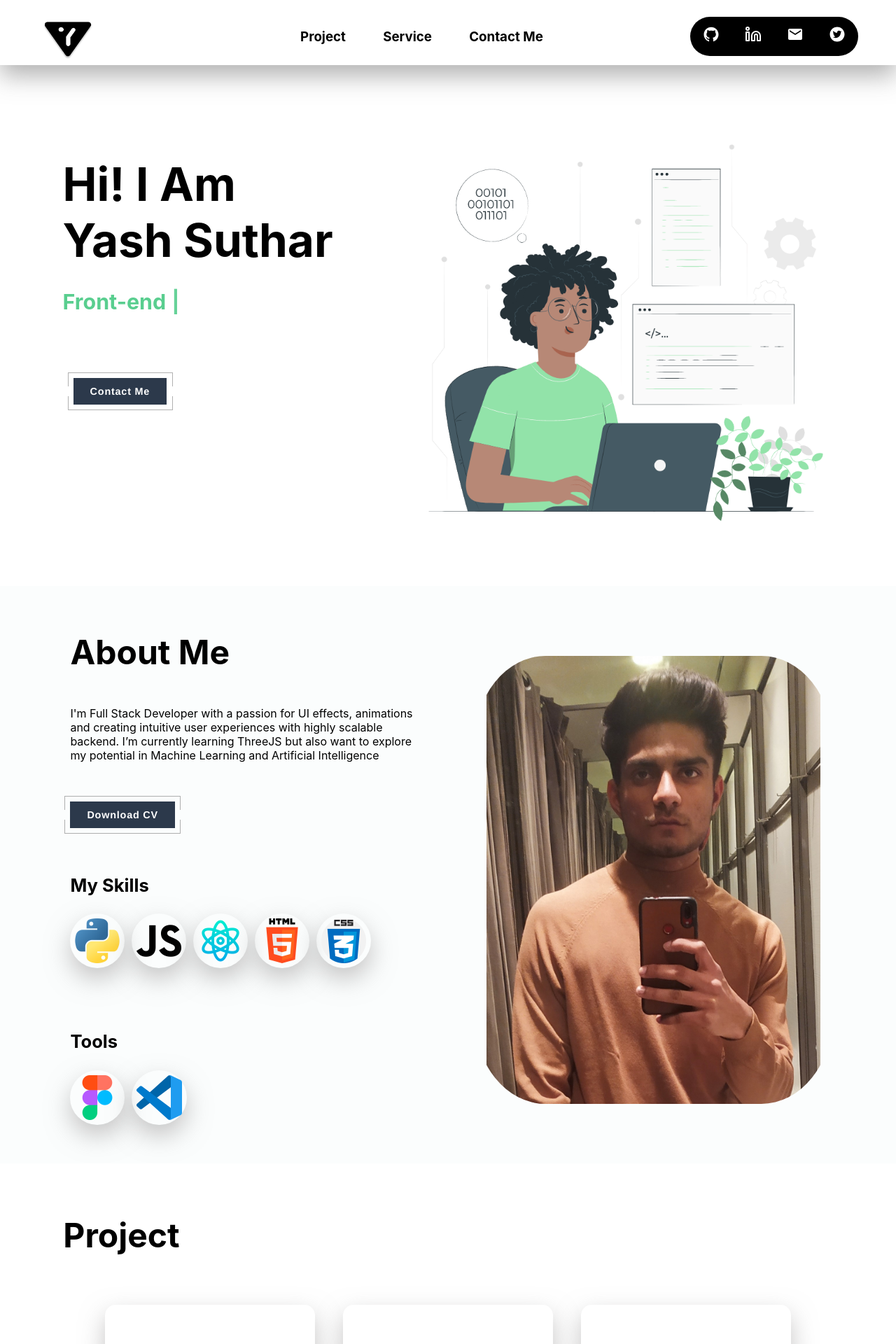
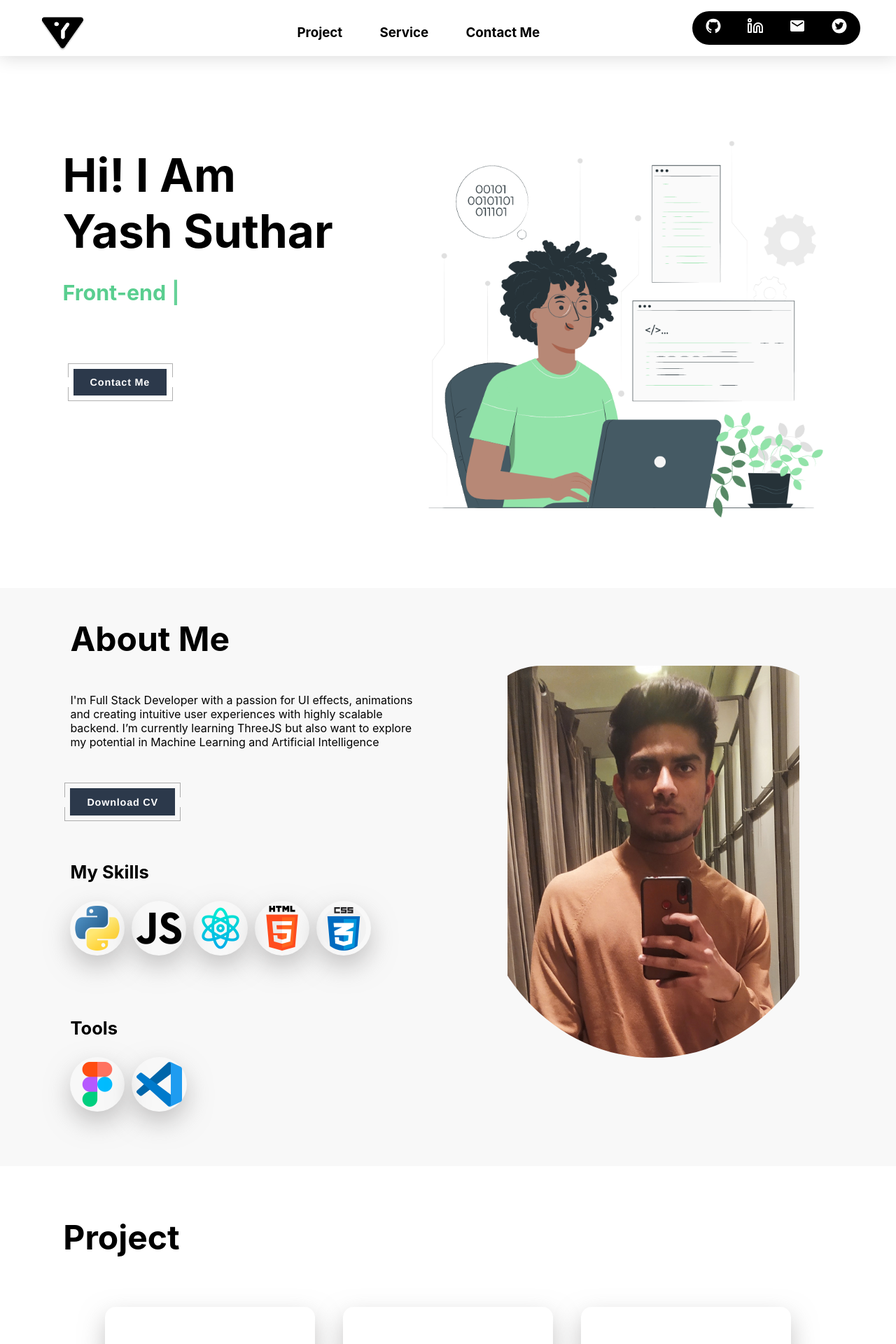
Before and after one commit to yashsuthar010/Portfolio, a React (Create React App) app: page / in a window 1280 px wide. Shown: the top 1920 px of the page at 70% size. Built offline with nearby package versions, Linux system fonts and the light colour scheme.

Commit message:
new commit

```diff
--- a/package.json
+++ b/package.json
@@ -13,6 +13,7 @@
     "react-player": "^2.10.1",
     "react-scripts": "5.0.1",
     "react-spinners": "^0.13.4",
+    "react-sticky-header": "^0.2.0",
     "react-video-js-player": "^1.1.1",
     "typewriter-effect": "^2.19.0",
     "web-vitals": "^2.1.4"
--- a/src/component/about/about.css
+++ b/src/component/about/about.css
@@ -1,15 +1,16 @@
 .about {
   height: 100vh;
-  background: rgb(251, 253, 253);
+  background-color: rgb(248, 248, 248);
 
-  padding: 1% 5.5%;
+  padding: 0 5.5%;
+  padding-bottom: 2%;
 }
 
 .middle {
   /* box-shadow: 0px 5px 30px 0 rgba(182, 182, 182, 0.5);
   backdrop-filter: blur(12px); */
 
-  padding: 10px 20px;
+  padding: 1px 20px;
   height: 100vh;
   border-radius: 20px;
   display: flex;
@@ -17,9 +18,9 @@
 
 .one {
   padding-left: 5%;
-  padding-top: 7%;
+  padding-top: 10%;
   width: 50%;
-  height: 80vh;
+  height: 70vh;
   overflow: hidden;
 }
 .two {
@@ -36,7 +37,7 @@
   width: 100%;
   height: 100%;
   object-fit: contain;
-  border-radius: 20%;
+  border-radius: 30% 30% 80% 80%;
 }
 
 .two h1 {
--- a/src/component/footer/footer.css
+++ b/src/component/footer/footer.css
@@ -19,7 +19,8 @@
   cursor: pointer;
   color: #000;
   margin-top: 5px;
-  height: 7.5vh;
+  height: 7vh;
+  margin-bottom: 2%;
 }
 .footer #backtotop:hover {
   transform: scale(1.05);
--- a/src/component/hero/hero.css
+++ b/src/component/hero/hero.css
@@ -7,7 +7,7 @@
 .hero {
   height: 80%;
   background: white;
-  padding: 0 7% 0% 7%;
+  padding: 0 7%;
 }
 
 .hero_content {
@@ -19,7 +19,7 @@
 
 .hero-container {
   display: flex;
-  height: 93vh;
+  height: 95vh;
   overflow: hidden;
 
   width: 100%;
--- a/src/component/nav/Nav.js
+++ b/src/component/nav/Nav.js
@@ -1,4 +1,4 @@
-import React from "react";
+import React, { useEffect } from "react";
 import "./nav.css";
 import { AiFillGithub, AiFillTwitterCircle } from "react-icons/ai";
 import { FiLinkedin } from "react-icons/fi";
@@ -6,9 +6,22 @@ import { MdEmail } from "react-icons/md";
 import logo from "../../assests/logo.png";
 
 const Nav = () => {
+  useEffect(() => {
+    window.addEventListener("scroll", isSticky);
+    return () => {
+      window.removeEventListener("scroll", isSticky);
+    };
+  });
+  const isSticky = (e) => {
+    const header = document.querySelector(".header-section");
+    const scrollTop = window.scrollY;
+    scrollTop >= 250
+      ? header.classList.add("is-sticky")
+      : header.classList.remove("is-sticky");
+  };
   return (
     <>
-      <nav>
+      <nav className="header-section d-none d-xl-block">
         <div id="logo">
           <img src={logo}></img>
         </div>
--- a/src/component/nav/nav.css
+++ b/src/component/nav/nav.css
@@ -8,27 +8,28 @@ nav {
   height: 10vh;
   display: flex;
   justify-content: space-between;
-  padding: 0 4.2% 1% 4.2%;
-  backdrop-filter: blur(12px);
-  box-shadow: 0 15px 35px rgba(100, 99, 99, 0.5);
-
+  padding: 0 4%;
   align-items: center;
+  box-shadow: 0 2px 24px 0 rgb(0 0 0 / 15%);
+  backdrop-filter: blur(15px);
   flex-wrap: wrap;
 }
 
 h2 {
   color: black;
+  padding: 0;
 }
 
 .tabs {
   display: flex;
   width: 400px;
-  height: 9vh;
+  height: 2vh;
   justify-content: space-around;
   padding: 0;
   align-items: center;
   flex-wrap: wrap;
   margin-left: 10%;
+  margin-bottom: 20%;
 }
 .tabs li {
   list-style-type: none;
@@ -50,7 +51,8 @@ h3 {
   flex-wrap: wrap;
   width: 30vh;
   border-radius: 30px;
-  height: 7vh;
+  height: 6vh;
+  margin-bottom: 20%;
 }
 
 .icons li {
@@ -62,8 +64,8 @@ h3 {
 }
 
 #logo {
-  height: 9vh;
-  margin-bottom: 5px;
+  height: 8vh;
+  margin-bottom: 2.5%;
 }
 
 #logo img {
@@ -71,3 +73,18 @@ h3 {
   height: 100%;
   object-fit: contain;
 }
+
+.is-sticky {
+  position: fixed;
+  top: 0;
+  left: 0;
+  width: 1400px;
+  z-index: 999;
+  box-shadow: 0 2px 24px 0 rgb(0 0 0 / 15%);
+  background-color: #ffffff !important;
+  animation: 800ms ease-in-out 3s normal none 1 running fadeInUp;
+  padding-top: 0px;
+  padding-bottom: 1%;
+
+  height: 8vh;
+}
--- a/src/component/service/service.css
+++ b/src/component/service/service.css
@@ -42,7 +42,7 @@
 }
 
 .service-img {
-  height: 55%;
+  height: 50%;
   width: 80%;
 }
 
```
Also changed, not shown: 1 other file (tests, documents, lock files or other folders).
